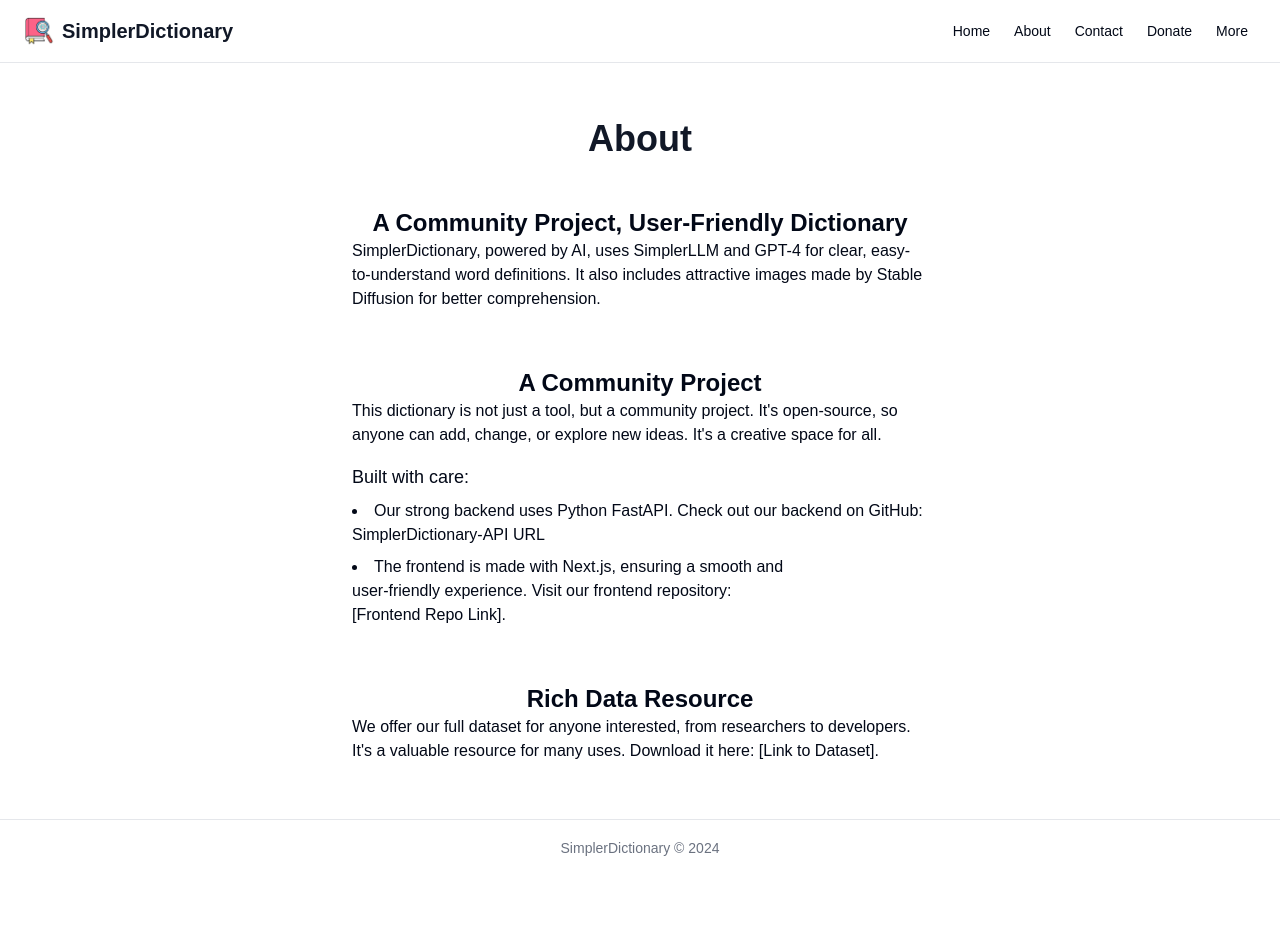
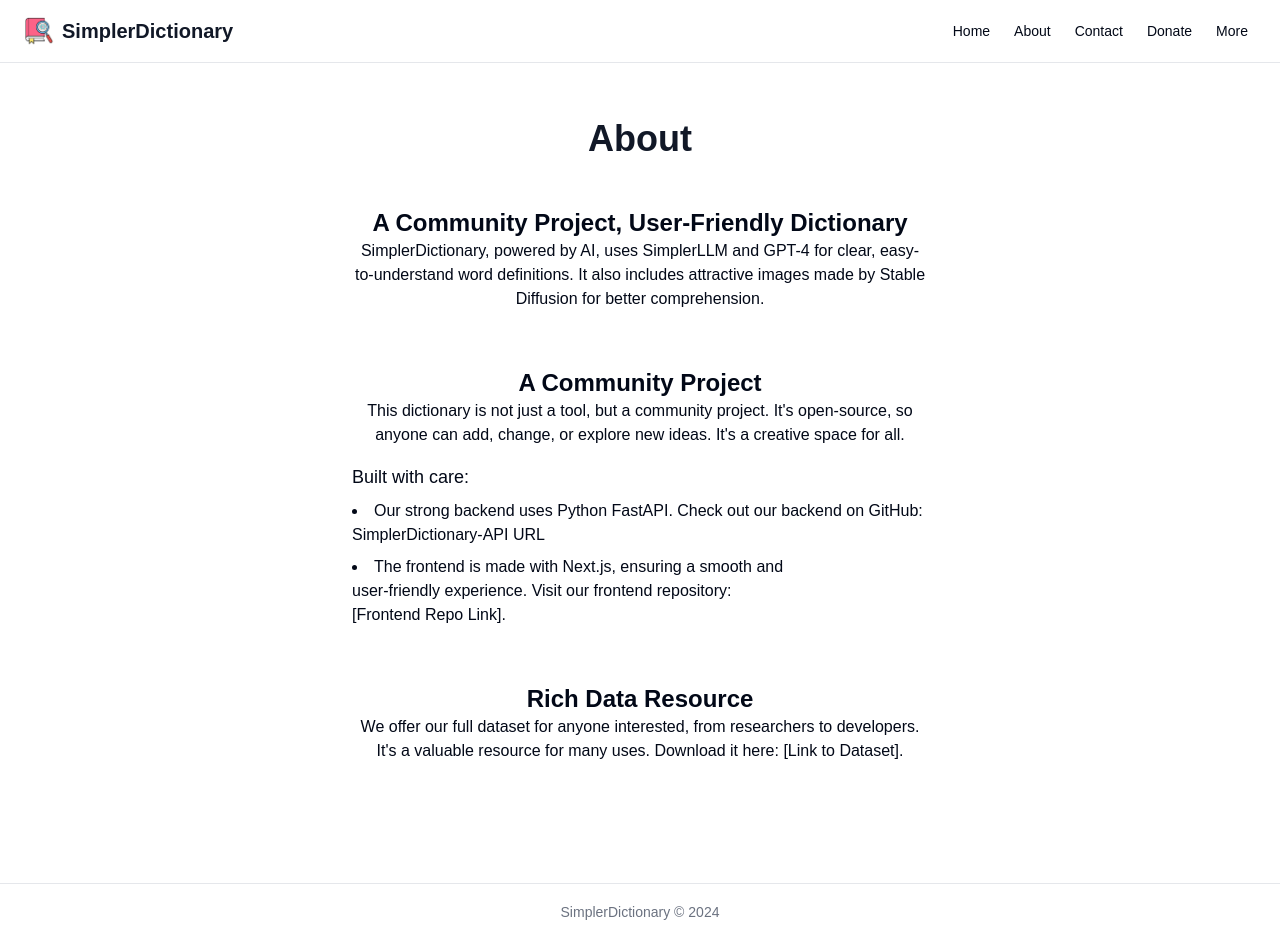
Before and after one commit to hassancs91/SimplerDictionary, a Next.js app: page /about in a window 1280 px wide. Before the commit the page ends 876 px from the top, so only its background shows below. Built offline with nearby package versions, Linux system fonts and the light colour scheme; a web font is replaced by a local one.

Commit message:
fix(core): about page text overflow

```diff
--- a/src/app/about/page.tsx
+++ b/src/app/about/page.tsx
@@ -6,7 +6,7 @@ export default function Page() {
 	return (
     <>
     <SimpleMobileNav/>
-		<div className='mx-4 flex flex-col py-8 md:py-14 md:h-full md:items-center lg:mx-64'>
+		<div className='mx-4 flex flex-col py-8 md:py-14 md:h-full md:items-center lg:mb-16 lg:mx-64'>
 			<h1 className='text-3xl font-semibold text-gray-900 dark:text-slate-200 md:mb-4 md:text-4xl'>
 				About
 			</h1>
@@ -14,7 +14,7 @@ export default function Page() {
 			<h2 className='mt-6 md:mt-8 text-2xl font-semibold'>
 				A Community Project, User-Friendly Dictionary
 			</h2>
-			<p className='max-w-xl md:text-center lg:text-start'>
+			<p className='max-w-xl md:text-center'>
 				SimplerDictionary, powered by AI, uses SimplerLLM and GPT-4 for
 				clear, easy-to-understand word definitions. It also includes
 				attractive images made by Stable Diffusion for better
@@ -24,7 +24,7 @@ export default function Page() {
 			<h2 className='mt-8 text-2xl font-semibold md:mt-14'>
 				A Community Project
 			</h2>
-			<p className='max-w-xl md:text-center lg:text-start'>
+			<p className='max-w-xl md:text-center'>
 				This dictionary is not just a tool, but a community project.
 				It's open-source, so anyone can add, change, or explore new
 				ideas. It's a creative space for all.
@@ -45,7 +45,7 @@ export default function Page() {
 			<h2 className='mt-8 text-2xl font-semibold md:mt-14'>
 				Rich Data Resource
 			</h2>
-			<p className='max-w-xl md:text-center lg:text-start'>
+			<p className='max-w-xl md:text-center'>
 				We offer our full dataset for anyone interested, from
 				researchers to developers. It's a valuable resource for many
 				uses. Download it here: [Link to Dataset].
```
